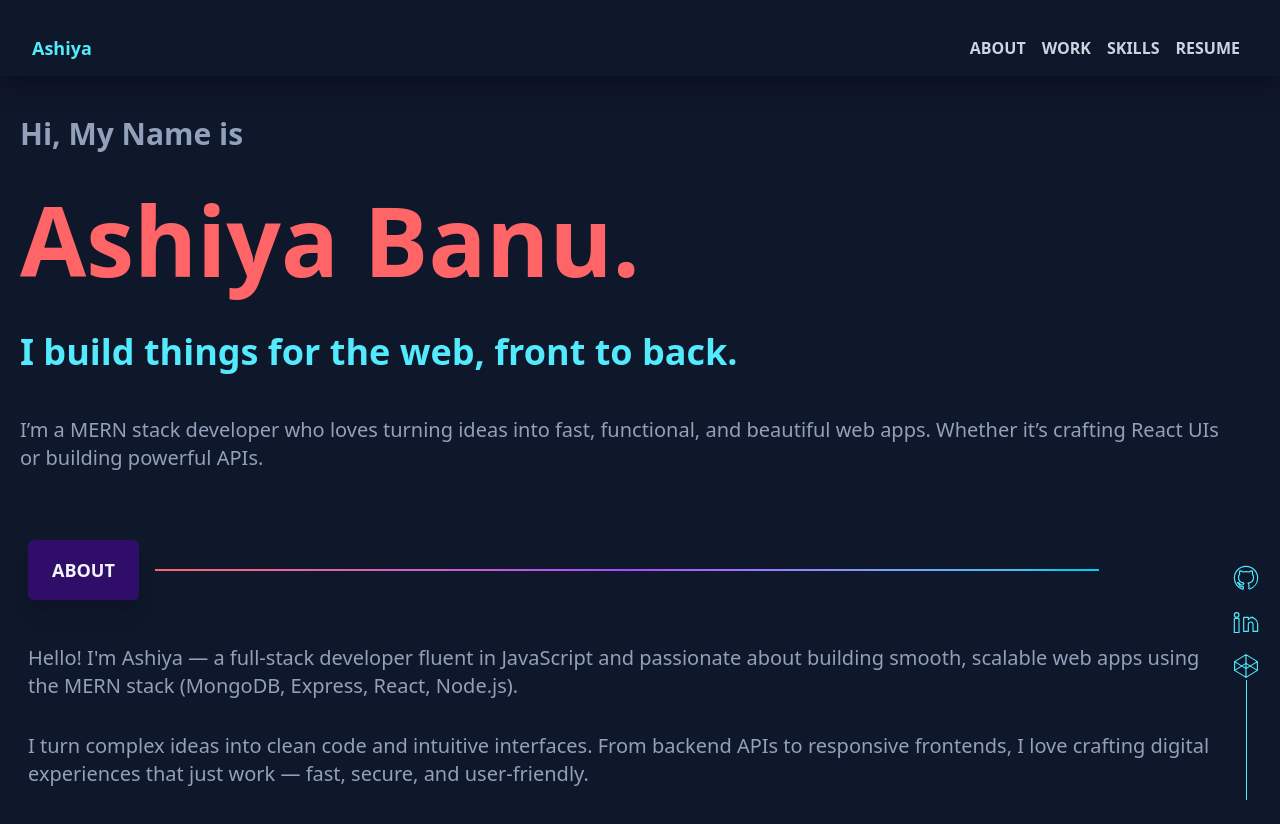
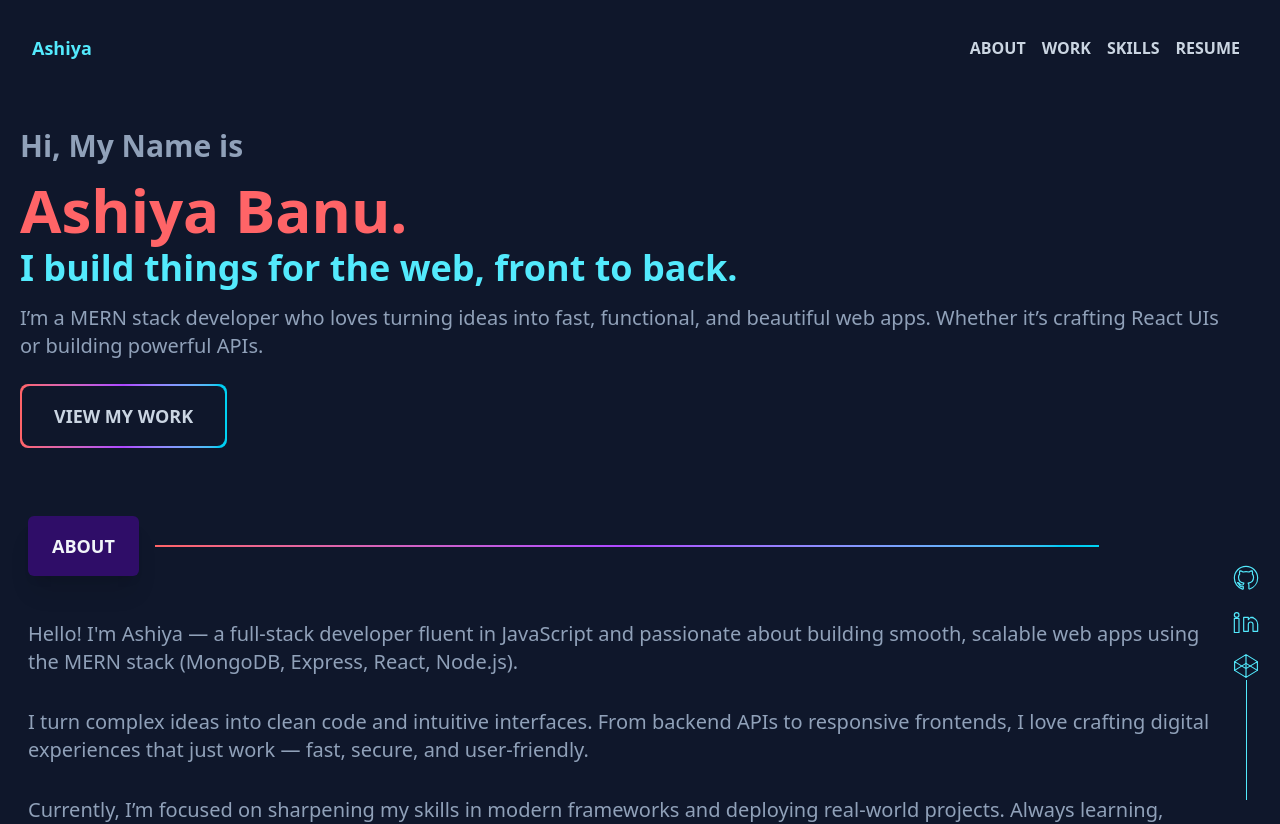
Before and after one commit to ashiyaman/V2.ashiyaman, a React (Vite) app: page / in a window 1280 px wide. Shown: the top 824 px of the page. Built offline with nearby package versions, Linux system fonts and the light colour scheme.

Commit message:
chore: Add view work btn

```diff
--- a/src/components/Home.jsx
+++ b/src/components/Home.jsx
@@ -17,17 +17,32 @@ const Home = () => {
     return () => clearInterval(interval)
   }, [])
   return (
-    <section className="my-4 px-5 md:my-10 lg:my-5">
-        <p className="text-slate-400 py-3 md:py-5 text-xl md:text-3xl lg:py-5">
+    <section className="py-4 px-5 md:py-10 bg-inherit">
+        <p className="text-slate-400 py-3 text-xl md:text-3xl">
         <b>Hi, My Name is</b>{" "}
         </p>
-        <h1 className="text-red-400 md:text-8xl py-3 md:py-8 lg:py-5 text-4xl"><b>Ashiya Banu.</b></h1>
-        <h2 className="typing md:text-4xl text-cyan-300 py-3 lg:py-6 md:py-8 font-semibold text-2xl">{typingText}</h2>
-        <p className="text-slate-400 py-3 pr-10 md:py-8 lg:py-5 text-xl">
+        <h1 className="text-red-400 md:text-6xl py-3 md:py-6 lg:py-1 text-4xl"><b>Ashiya Banu.</b></h1>
+        <h2 className="typing md:text-4xl text-cyan-300 py-3 lg:py-1 md:py-8 font-semibold text-2xl">{typingText}</h2>
+        <p className="text-slate-400 py-3 pr-10 md:pt-3 md:pb-6 text-xl">
             I’m a MERN stack developer who loves turning ideas into fast,
             functional, and beautiful web apps. Whether it’s crafting React UIs or
             building powerful APIs.
         </p>
+
+        <a
+          href="#resume"
+          aria-label="See Ashiya's Projects"
+          className="inline-block group transition-all duration-300"
+        >
+          <div className="rounded-lg p-[2px] bg-gradient-to-r from-red-400 via-purple-500 to-cyan-400 group-hover:from-cyan-400 group-hover:via-purple-500 group-hover:to-red-400">
+            <div className="bg-slate-900 rounded-lg">
+              <button className="uppercase text-slate-300 font-semibold text-lg py-4 px-8 rounded-lg w-full transition-all duration-300 group-hover:text-slate-900">
+                View My Work
+              </button>
+            </div>
+          </div>
+        </a>
+
     </section>
   );
 };
```
